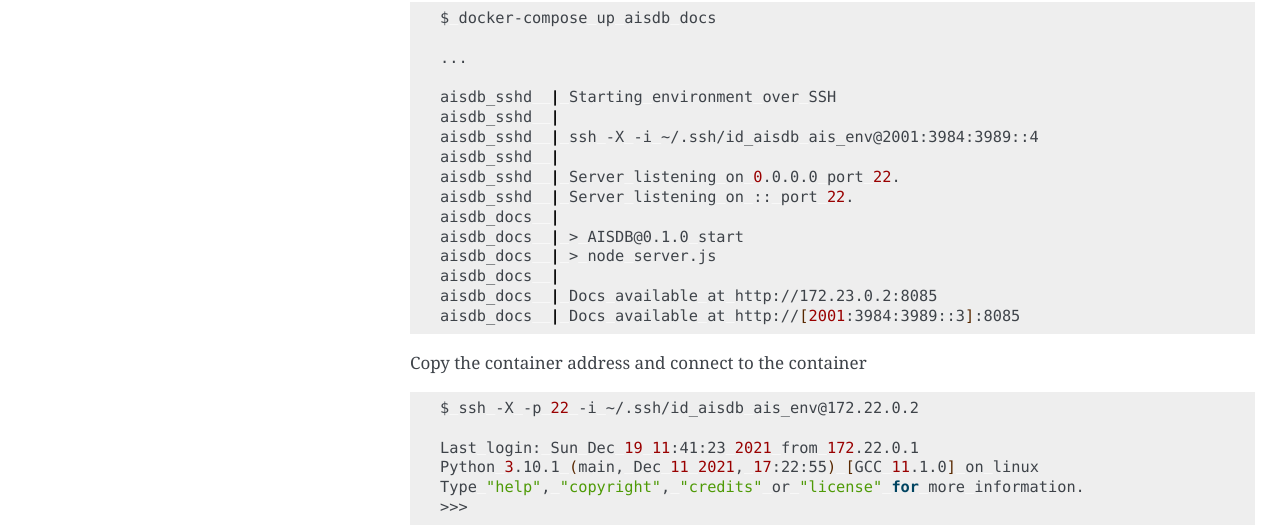
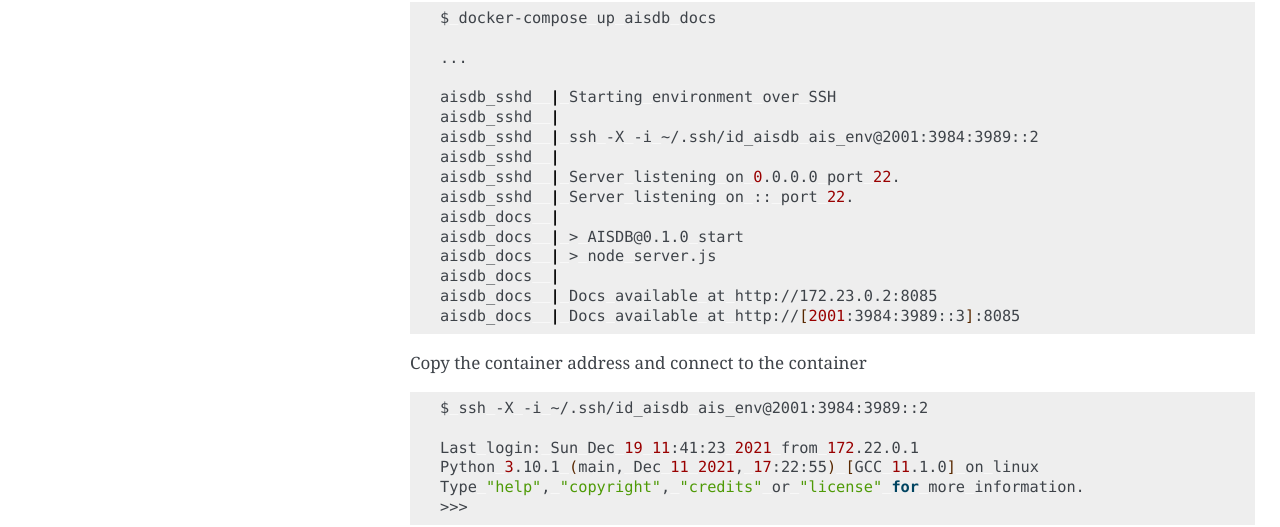
Before and after one commit to AISViz/AISdb, a Sphinx documentation site: the page built from docs/source/docker.rst, in a window 1280 px wide. Shown: the part 517-1044 px from the top of the page. Built offline with Sphinx 7.4.7, drawn with Linux system fonts in a browser that asks for light colours; pages that are not in the unit, such as notebooks, are missing from menus; the version number is read from the project's files by our own code.

Commit message:
update docker

```diff
--- a/docker-compose.yml
+++ b/docker-compose.yml
@@ -31,6 +31,7 @@ services:
       - "8085"
     networks:
       - net1
+    restart: always
 
   test:
     container_name: aisdb_test
--- a/docs/source/docker.rst
+++ b/docs/source/docker.rst
@@ -38,7 +38,7 @@ Possible options are ``aisdb``, ``docs``, or ``test``
 
   aisdb_sshd  | Starting environment over SSH
   aisdb_sshd  |
-  aisdb_sshd  | ssh -X -i ~/.ssh/id_aisdb ais_env@2001:3984:3989::4
+  aisdb_sshd  | ssh -X -i ~/.ssh/id_aisdb ais_env@2001:3984:3989::2
   aisdb_sshd  |
   aisdb_sshd  | Server listening on 0.0.0.0 port 22.
   aisdb_sshd  | Server listening on :: port 22.
@@ -54,7 +54,7 @@ Copy the container address and connect to the container
 
 .. code-block:: sh
 
-  $ ssh -X -p 22 -i ~/.ssh/id_aisdb ais_env@172.22.0.2
+  $ ssh -X -i ~/.ssh/id_aisdb ais_env@2001:3984:3989::2
 
   Last login: Sun Dec 19 11:41:23 2021 from 172.22.0.1
   Python 3.10.1 (main, Dec 11 2021, 17:22:55) [GCC 11.1.0] on linux
```
Also changed, not shown: 1 other file.
